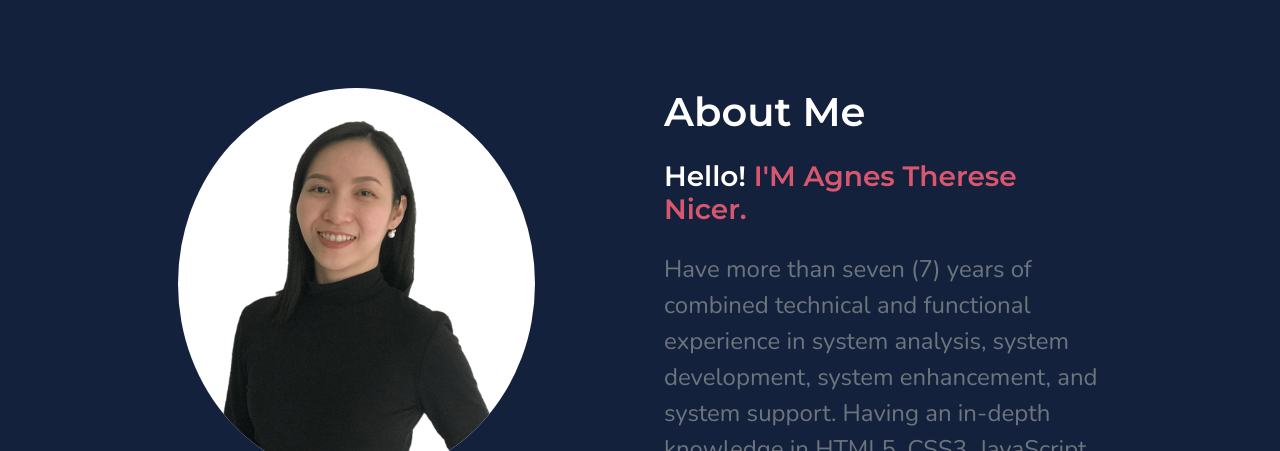
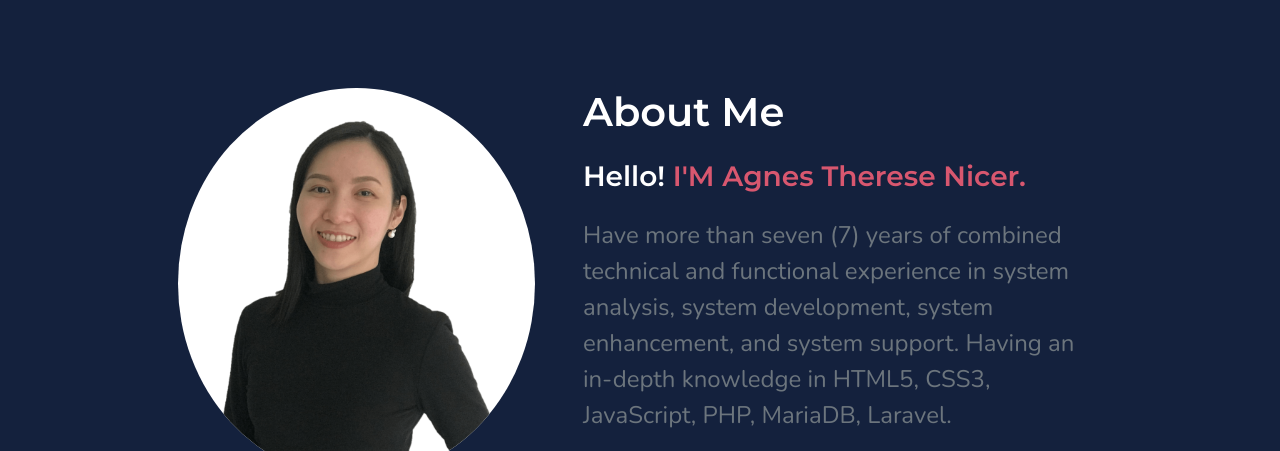
Before and after one commit to agnesnicer/portfolio, a website: page index.html in a window 1280 px wide. Shown: the part 802-1253 px from the top of the page. Drawn offline with nearby package versions, Linux system fonts and the light colour scheme.

Commit message:
Updated html about columns

```diff
--- a/index.html
+++ b/index.html
@@ -69,7 +69,7 @@
 							<img src="./assets/images/profile-img2-transparent.png" alt="profile-photo" class="card-img rounded-circle">
 						</div>
 					</div>
-                    <div class="col-md-7 col-lg-6 offset-lg-1 mb-4 px-4 overflow-hidden">
+                    <div class="col-md-7 mb-4 px-4 overflow-hidden">
                         <div class="m-0 wow slideInUp faster">
                             <h2 class="text-white">About Me</h2>
                             <h3 class="mt-4 text-white">
```
